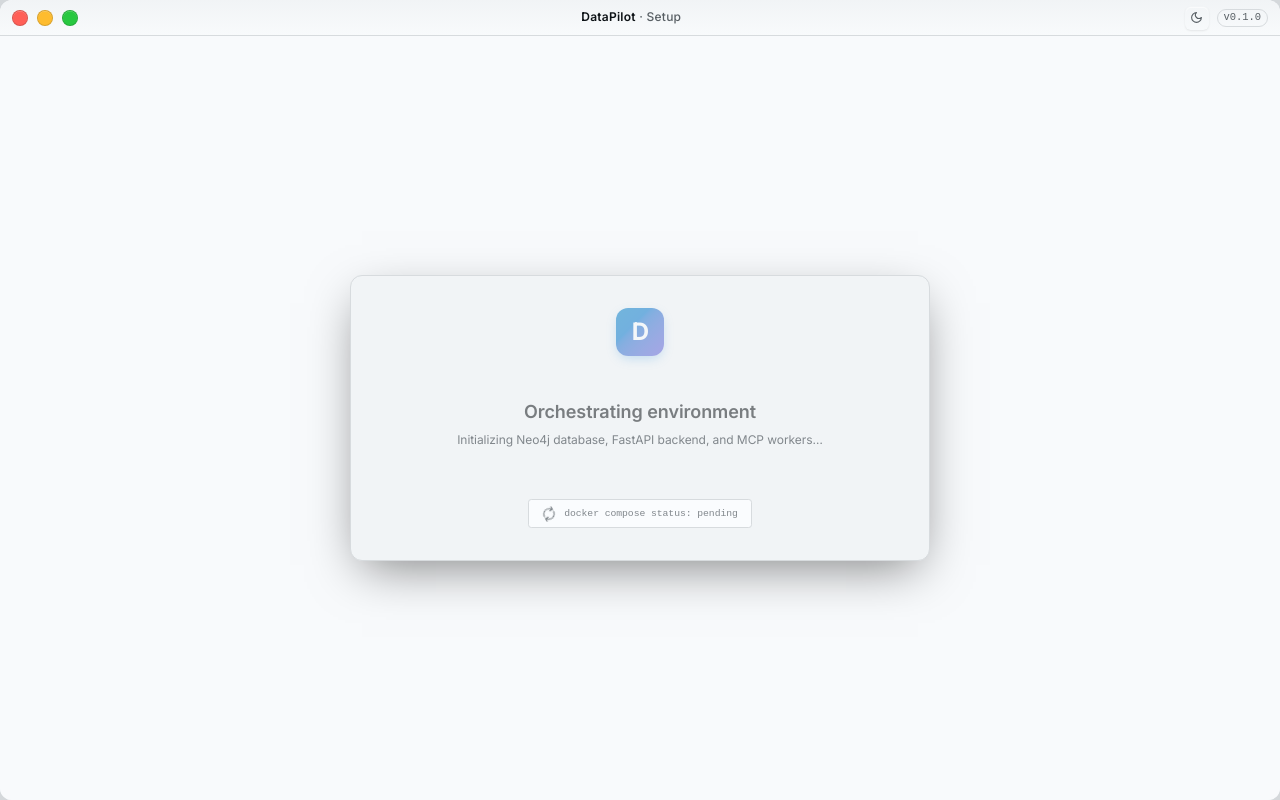
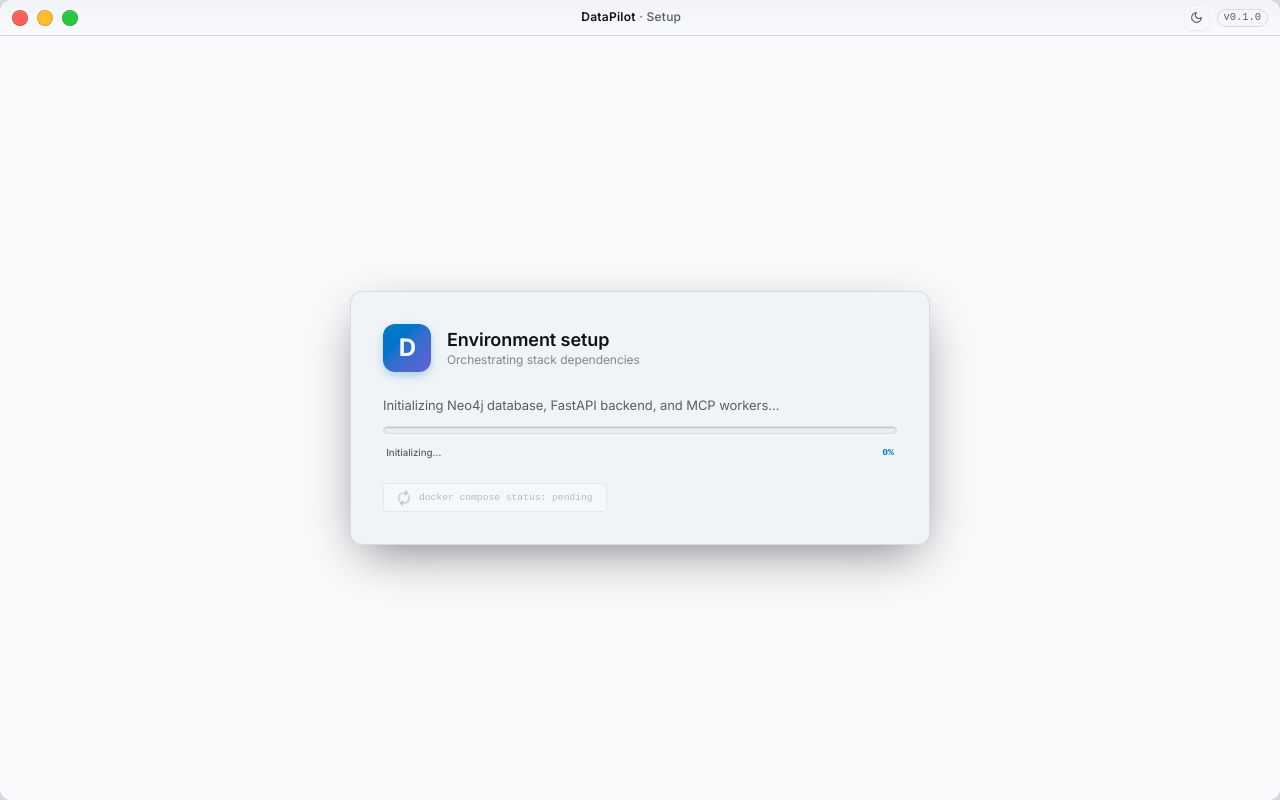
Before and after one commit to rahulkatiyar19955/datapilot, a React (Vite) app: page / in a window 1280 px wide. Built offline with nearby package versions, Linux system fonts and the light colour scheme.

Commit message:
feat: add detailed progress reporting to docker orchestration and enhance setup UI with status tracking

```diff
--- a/src/main/dockerOrchestrator.ts
+++ b/src/main/dockerOrchestrator.ts
@@ -298,10 +298,11 @@
    */
   public async ensureStackUp(): Promise<void> {
     const wasDaemonOff = this.status.state === 'error' && this.status.code === 'daemon_off'
-    this.setStatus({ state: 'pending' })
+    this.setStatus({ state: 'pending', progress: 5, step: 'Verifying Docker socket…' })
 
     if (wasDaemonOff && process.platform === 'darwin') {
       console.log('Attempting to open Docker Desktop on macOS...')
+      this.setStatus({ state: 'pending', progress: 10, step: 'Launching Docker Desktop…' })
       try {
         await execAsync('open -a Docker')
         // Wait 4s for daemon boot sequence
@@ -318,16 +319,22 @@
 
     try {
       console.log('Ensuring Docker network...')
+      this.setStatus({ state: 'pending', progress: 15, step: 'Ensuring Docker network…' })
       await this.ensureNetwork()
+
       console.log('Ensuring Docker volumes...')
+      this.setStatus({ state: 'pending', progress: 20, step: 'Ensuring Docker volumes…' })
       await this.ensureVolumes()
+
       console.log('Ensuring Docker images (build/pull)...')
+      this.setStatus({ state: 'pending', progress: 30, step: 'Pulling and building images…' })
       await this.ensureImages()
 
       const userHome = app.getPath('home')
 
       // Start services in order: Neo4j -> FastAPI Backend -> 5 workers
       console.log('Starting Neo4j...')
+      this.setStatus({ state: 'pending', progress: 50, step: 'Starting Neo4j container…' })
       await this.startContainer('neo4j', {
         Image: 'neo4j:5-community',
         Env: [
@@ -350,12 +357,14 @@
 
       // Wait for Neo4j liveness check
       console.log('Waiting for Neo4j to become healthy...')
+      this.setStatus({ state: 'pending', progress: 60, step: 'Waiting for Neo4j database to start…' })
       const neo4jHealthy = await this.pollLiveness('http://localhost:7474', 30000)
       if (!neo4jHealthy) {
         throw new Error('Neo4j database failed to become healthy within 30 seconds.')
       }
 
       console.log('Starting FastAPI Backend...')
+      this.setStatus({ state: 'pending', progress: 75, step: 'Starting FastAPI Backend container…' })
       await this.startContainer('backend', {
         Image: 'datapilot/backend:local',
         Env: [
@@ -379,6 +388,7 @@
 
       // Wait for FastAPI backend liveness check
       console.log('Waiting for Backend to become healthy...')
+      this.setStatus({ state: 'pending', progress: 85, step: 'Waiting for Backend API to start…' })
       const backendHealthy = await this.pollLiveness('http://localhost:8000/health', 15000)
       if (!backendHealthy) {
         throw new Error('FastAPI backend failed to become healthy within 15 seconds.')
@@ -386,6 +396,7 @@
 
       // Start the 5 MCP Workers in parallel
       console.log('Starting MCP workers...')
+      this.setStatus({ state: 'pending', progress: 90, step: 'Starting MCP worker nodes…' })
       const workers = [
         {
           name: 'rosbag-reader',
--- a/src/renderer/components/copilot/CopilotPanel.tsx
+++ b/src/renderer/components/copilot/CopilotPanel.tsx
@@ -9,7 +9,7 @@
 export function CopilotPanel(): JSX.Element {
   const messages = useChatStore((s) => s.messages)
   const clearMessages = useChatStore((s) => s.clearMessages)
-  const { status, meta, clearSession, setPendingPath } = useSessionStore()
+  const { status, clearSession, setPendingPath, pendingPath } = useSessionStore()
   const scrollRef = useRef<HTMLDivElement>(null)
 
   /**
@@ -31,7 +31,7 @@
     }
   }, [messages.length])
 
-  const modelLabel = meta ? 'claude-sonnet-4.5' : '—'
+  const modelLabel = 'claude-sonnet-4.5'
 
   return (
     <div
@@ -103,9 +103,27 @@
                 </span>
               </>
             ) : status === 'error' ? (
-              <span style={{ fontSize: 12, color: 'var(--color-danger)', textAlign: 'center' }}>
-                Failed to load session. Please try again.
-              </span>
+              <div className="col gap-3 items-center justify-center">
+                <span style={{ fontSize: 12, color: 'var(--color-danger)', textAlign: 'center' }}>
+                  Failed to load session. Please try again.
+                </span>
+                <button
+                  className="btn primary sm"
+                  onClick={() => {
+                    const path = pendingPath
+                    if (path) {
+                      setPendingPath(null)
+                      setTimeout(() => {
+                        setPendingPath(path)
+                      }, 50)
+                    }
+                  }}
+                  title="Retry loading session"
+                >
+                  <Icon.Refresh size={12} />
+                  Retry Loading
+                </button>
+              </div>
             ) : (
               <span style={{ fontSize: 12, color: 'var(--color-text-3)', textAlign: 'center' }}>
                 Session ready. Ask anything about this run.
--- a/src/renderer/screens/Setup.tsx
+++ b/src/renderer/screens/Setup.tsx
@@ -33,17 +33,63 @@
   }, [])
 
   if (status.state === 'pending') {
+    const progress = status.progress ?? 0
+    const stepText = status.step ?? 'Initializing…'
+
     return (
       <div className="setup-container">
-        <div className="setup-card items-center justify-center py-16 text-center">
-          <div className="setup-logo pulse">D</div>
-          <div className="flex flex-col gap-2 mt-6">
-            <h1 className="setup-title pulse">Orchestrating environment</h1>
-            <p className="setup-subtitle">
+        <div className="setup-card fade-in">
+          <div className="setup-header">
+            <div className="setup-logo">D</div>
+            <div className="setup-title-group">
+              <h1 className="setup-title">Environment setup</h1>
+              <p className="setup-subtitle">Orchestrating stack dependencies</p>
+            </div>
+          </div>
+
+          <div className="flex flex-col gap-3">
+            <p className="text-text-2">
               Initializing Neo4j database, FastAPI backend, and MCP workers…
             </p>
+
+            {/* Glassmorphic progress bar */}
+            <div
+              style={{
+                width: '100%',
+                height: 8,
+                background: 'var(--color-bg-3)',
+                backdropFilter: 'blur(8px)',
+                borderRadius: 4,
+                overflow: 'hidden',
+                position: 'relative',
+                border: '1px solid var(--color-border-1)',
+                boxShadow: 'inset 0 1px 2px rgba(0,0,0,0.2)'
+              }}
+            >
+              <div
+                style={{
+                  width: `${progress}%`,
+                  height: '100%',
+                  background: 'linear-gradient(90deg, var(--color-accent) 0%, oklch(0.68 0.15 280) 100%)',
+                  borderRadius: 4,
+                  boxShadow: '0 0 12px var(--color-accent)',
+                  transition: 'width 0.4s cubic-bezier(0.4, 0, 0.2, 1)'
+                }}
+              />
+            </div>
+
+            {/* Step & percentage details */}
+            <div className="flex justify-between items-center px-1 text-xs">
+              <span className="text-text-2 font-medium truncate max-w-[70%]" title={stepText}>
+                {stepText}
+              </span>
+              <span className="text-accent font-semibold mono">
+                {progress}%
+              </span>
+            </div>
           </div>
-          <div className="flex items-center gap-2 mt-8 px-4 py-2 rounded bg-bg-2 border border-border-1 text-text-3 font-mono text-xs">
+
+          <div className="flex items-center gap-2 px-4 py-2 rounded bg-bg-2 border border-border-1 text-text-3 font-mono text-xs pulse w-fit">
             <Icon.Refresh size={14} style={{ animation: 'spin 1.4s linear infinite' }} />
             <span>docker compose status: pending</span>
           </div>
--- a/src/shared/ipc.ts
+++ b/src/shared/ipc.ts
@@ -8,7 +8,7 @@
  */
 
 export type DockerStatus =
-  | { state: 'pending' }
+  | { state: 'pending'; progress?: number; step?: string }
   | { state: 'ready' }
   | { state: 'error'; code: DockerErrorCode; message: string }
 
```
